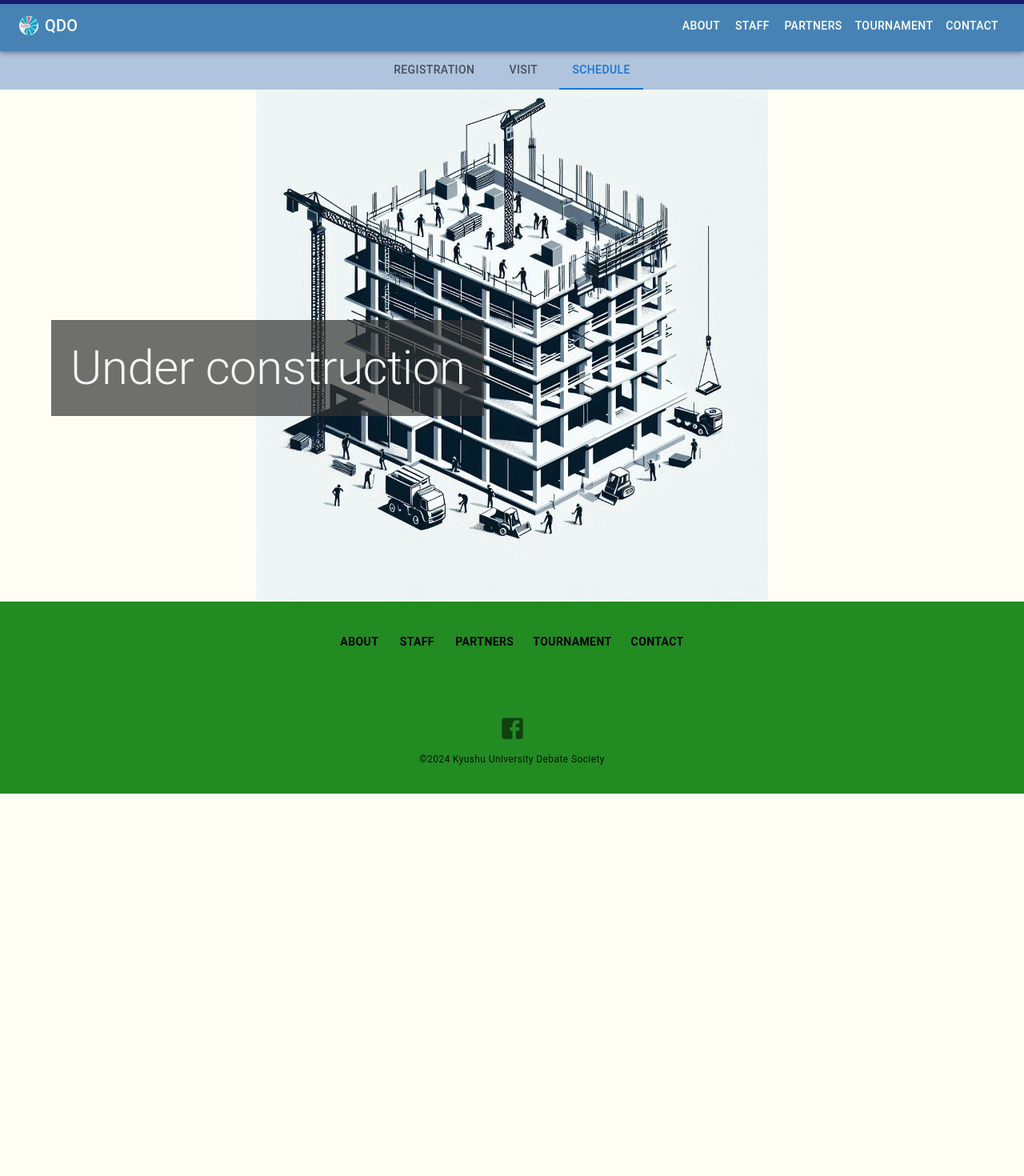
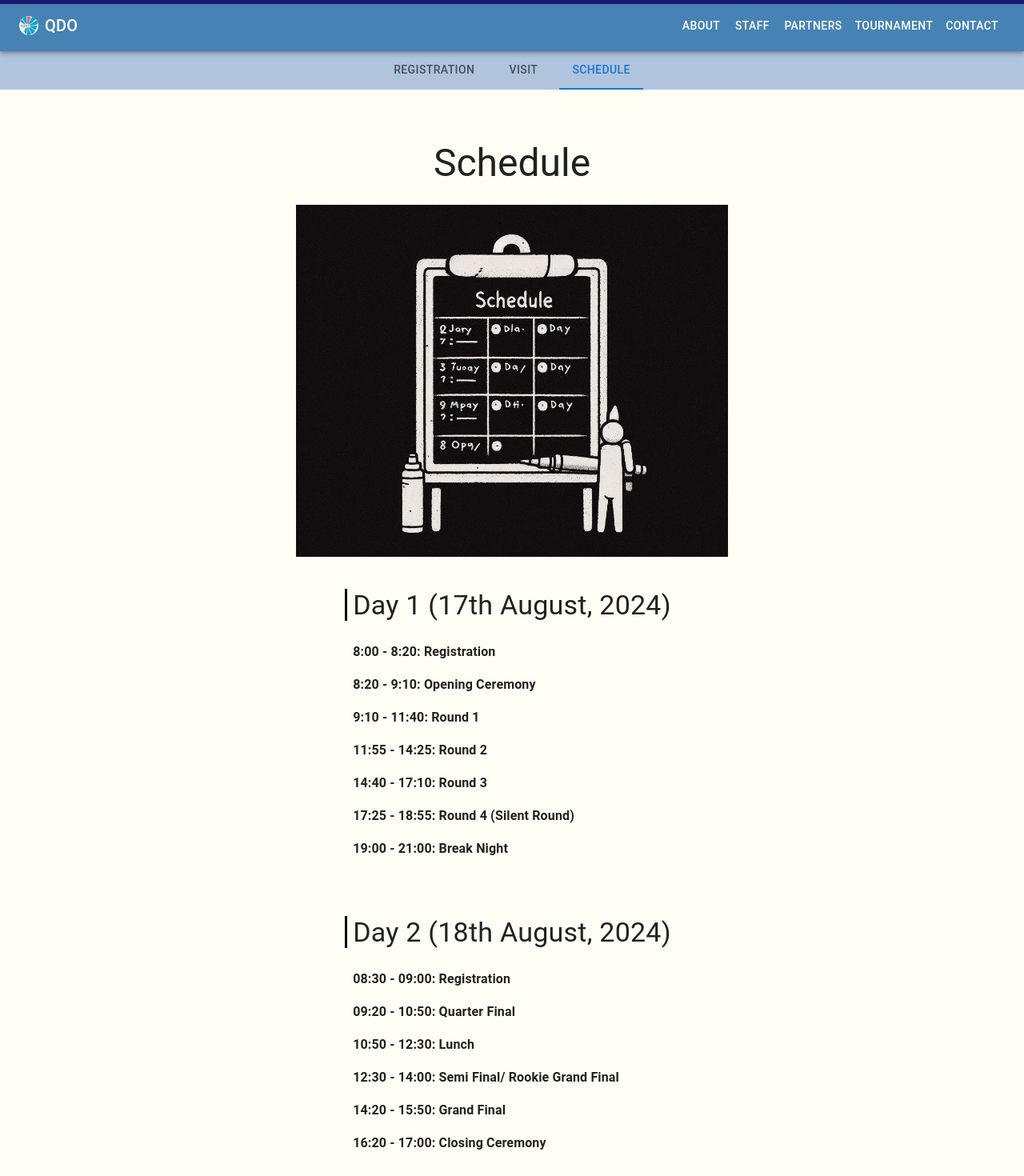
Before and after one commit to yupon-pro/qdo-site, a Next.js app: page /tournament/schedule in a window 1280 px wide. Shown: the top 1470 px of the page at 80% size. Before the commit the page ends 992 px from the top, so only its background shows below. Built offline with nearby package versions, Linux system fonts and the light colour scheme.

Commit message:
update schedule

```diff
--- a/src/app/about/page.tsx
+++ b/src/app/about/page.tsx
@@ -78,7 +78,7 @@ export default function Home() {
           <BodyTypography>
             1. Format is British Parliamentary.
             <br />
-            2. This tournament will be held in 17th August (Sat) and 18th August (Sun). Please note that the registration will start from 9:00 AM
+            2. This tournament will be held in 17th August and 18th August. Please note that the registration will start from 9:00 AM
             <br />
             3. This tournament is open for anyone from junior high school students to senior debaters.
             <br />
--- a/src/app/tournament/schedule/page.tsx
+++ b/src/app/tournament/schedule/page.tsx
@@ -1,5 +1,51 @@
+import BodySubtitle from "@/ui/Component/CustomMui/BodySubtitle";
+import BodyTypography from "@/ui/Component/CustomMui/BodyTypography";
 import Preparation from "@/ui/Preparation";
+import { Box, Container, Stack, Typography } from "@mui/material";
+import { Fragment } from "react";
 
 export default function Home() {
-  return <Preparation />;
+  return (
+    <Stack alignItems="center">
+      <Typography align="center" variant="h3" sx={{ paddingTop: 8, paddingBottom: 3 }}>
+        Schedule
+      </Typography>
+      <Container
+        maxWidth="md"
+        sx={{
+          backgroundImage: "url('/tournament/schedule.jpeg')",
+          backgroundSize: "60%",
+          backgroundPosition: "center",
+          backgroundRepeat: "no-repeat",
+          backgroundColor: "transparent",
+          transitionDuration: "1000ms",
+          height: { xs: "40vh", md: "55vh" },
+          display: "flex",
+          justifyContent: "center",
+          alignItems: "center",
+          transitionProperty: "height, background-position",
+        }}
+      />
+      <Stack sx={{ paddingY: 3 }} >
+        <BodySubtitle >Day 1 (17th August, 2024)</BodySubtitle>
+        <BodyTypography>8:00 - 8:20: Registration</BodyTypography>
+        <BodyTypography>8:20 - 9:10: Opening Ceremony</BodyTypography>
+        <BodyTypography>9:10 - 11:40: Round 1</BodyTypography>
+        <BodyTypography>11:55 - 14:25: Round 2</BodyTypography>
+        <BodyTypography>14:40 - 17:10: Round 3</BodyTypography>
+        <BodyTypography>17:25 - 18:55: Round 4 (Silent Round)</BodyTypography>
+        <BodyTypography>19:00 - 21:00: Break Night</BodyTypography>
+      </Stack>
+      <Stack sx={{ paddingY:3 }} >
+        <BodySubtitle>Day 2 (18th August, 2024)</BodySubtitle>
+        <BodyTypography>08:30 - 09:00: Registration</BodyTypography>
+        <BodyTypography>09:20 - 10:50: Quarter Final</BodyTypography>
+        <BodyTypography>10:50 - 12:30: Lunch</BodyTypography>
+        <BodyTypography>12:30 - 14:00: Semi Final/ Rookie Grand Final</BodyTypography>
+        <BodyTypography>14:20 - 15:50: Grand Final</BodyTypography>
+        <BodyTypography>16:20 - 17:00: Closing Ceremony</BodyTypography>
+      </Stack>
+    </Stack>
+
+  );
 }
```
Also changed, not shown: public/tournament/schedule.jpeg (added).
